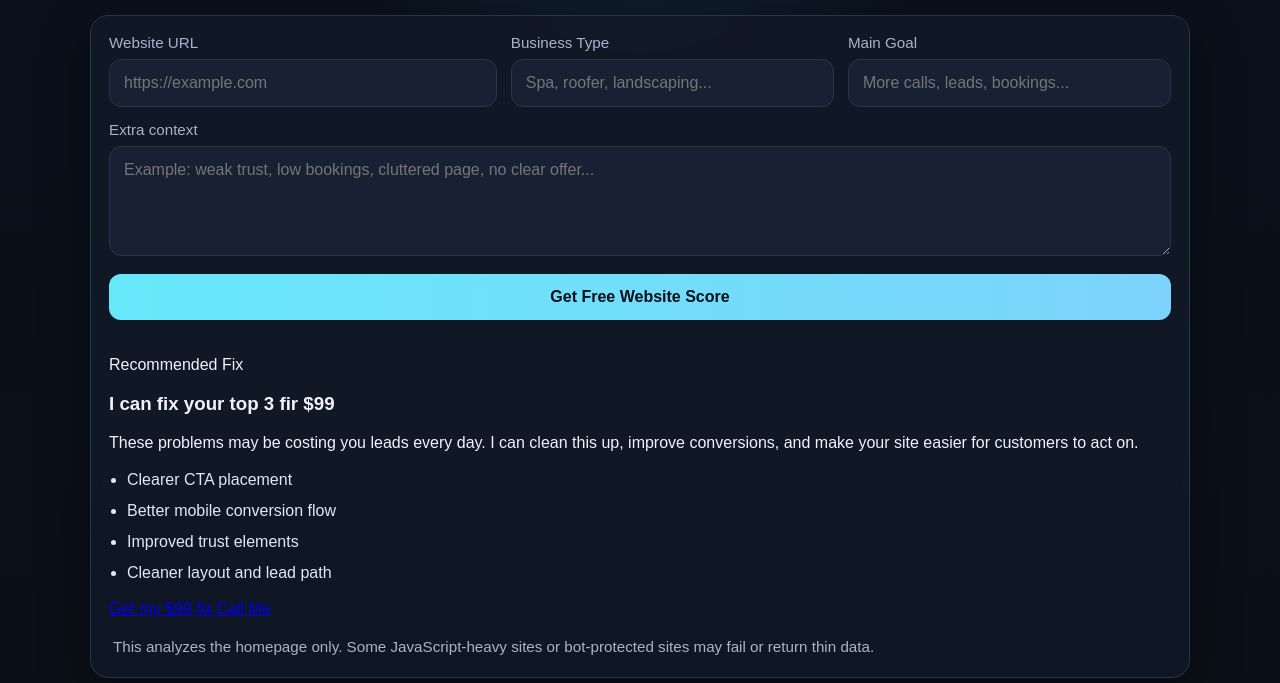
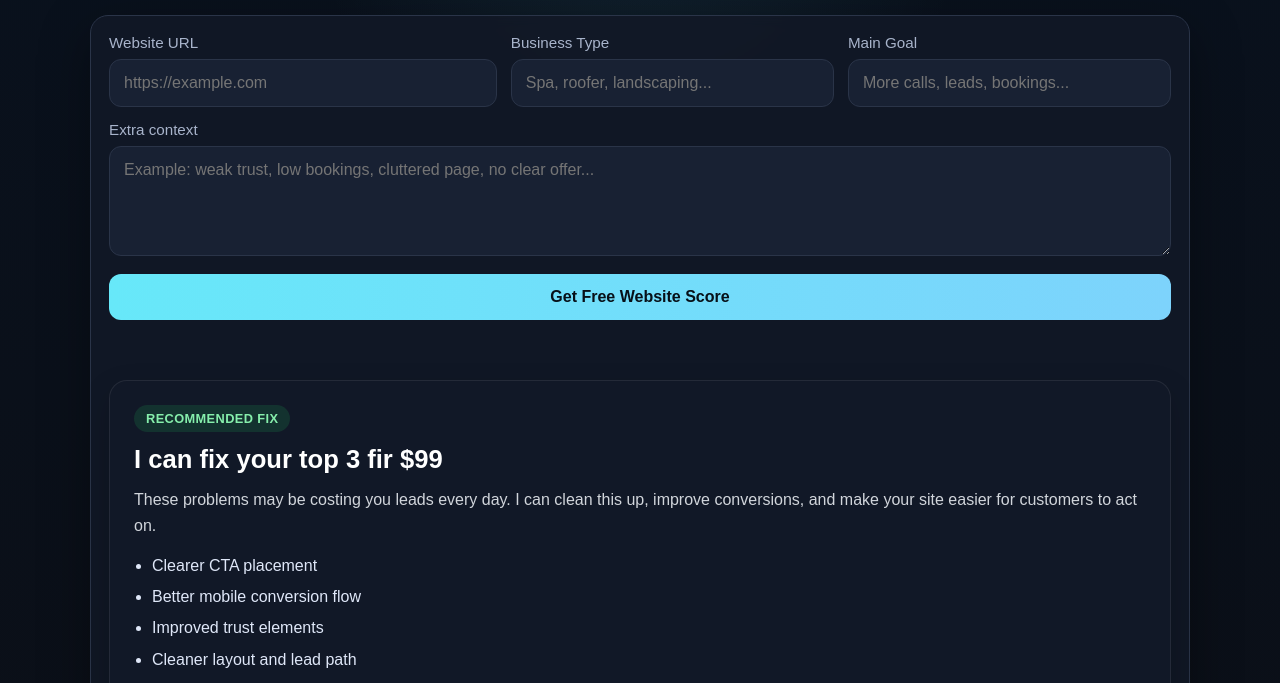
Before and after one commit to steven-scott-dev/site-audit, a website: page index.html in a window 1280 px wide. Shown: the part 117-800 px from the top of the page. Drawn offline with Linux system fonts and the light colour scheme.

Commit message:
Add styles for offer cards and buttons

```diff
--- a/styles.css
+++ b/styles.css
@@ -424,3 +424,89 @@ li {
   color: var(--text);
   background: #0d1522;
 }
+.result-offer-card {
+  margin-top: 24px;
+  padding: 24px;
+  border-radius: 18px;
+  background: #111827;
+  color: #ffffff;
+  border: 1px solid rgba(255, 255, 255, 0.08);
+  box-shadow: 0 12px 30px rgba(0, 0, 0, 0.18);
+}
+
+.offer-badge {
+  display: inline-block;
+  margin-bottom: 12px;
+  padding: 6px 12px;
+  border-radius: 999px;
+  background: rgba(34, 197, 94, 0.15);
+  color: #86efac;
+  font-size: 0.8rem;
+  font-weight: 700;
+  letter-spacing: 0.03em;
+  text-transform: uppercase;
+}
+
+.offer-title {
+  margin: 0 0 12px;
+  font-size: 1.6rem;
+  line-height: 1.2;
+  font-weight: 800;
+}
+
+.offer-text {
+  margin: 0 0 16px;
+  font-size: 1rem;
+  line-height: 1.6;
+  color: #d1d5db;
+}
+
+.offer-list {
+  margin: 0 0 22px;
+  padding-left: 18px;
+  color: #e5e7eb;
+}
+
+.offer-list li {
+  margin-bottom: 8px;
+}
+
+.offer-actions {
+  display: flex;
+  flex-wrap: wrap;
+  gap: 12px;
+}
+
+.btn {
+  display: inline-flex;
+  align-items: center;
+  justify-content: center;
+  min-height: 48px;
+  padding: 12px 20px;
+  border-radius: 12px;
+  text-decoration: none;
+  font-weight: 700;
+  font-size: 1rem;
+  transition: all 0.2s ease;
+}
+
+.btn-primary {
+  background: #22c55e;
+  color: #08130d;
+}
+
+.btn-primary:hover {
+  background: #16a34a;
+  transform: translateY(-1px);
+}
+
+.btn-secondary {
+  background: transparent;
+  color: #ffffff;
+  border: 1px solid rgba(255, 255, 255, 0.18);
+}
+
+.btn-secondary:hover {
+  background: rgba(255, 255, 255, 0.08);
+  transform: translateY(-1px);
+}
```
